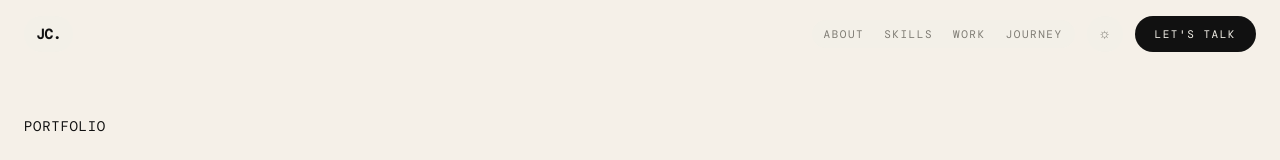
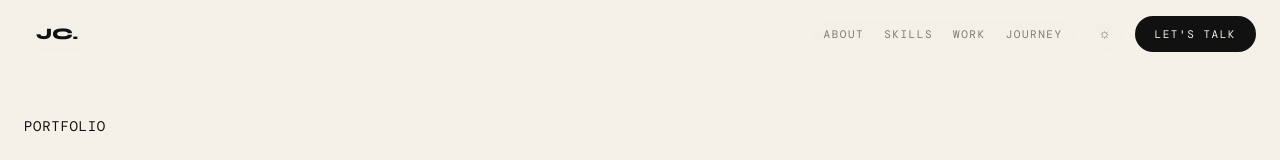
Before and after one commit to Joko2005/Joko-Portfolio, a Next.js app: page / in a window 1280 px wide. Shown: the top 160 px of the page. Built offline with nearby package versions, Linux system fonts and the light colour scheme; a web font is replaced by a local one.

Commit message:
refactor: reorganize sections into components and update imports

```diff
--- a/src/app/page.tsx
+++ b/src/app/page.tsx
@@ -6,7 +6,7 @@ import {
   JourneySection,
   SkillsSection,
   WorkSection,
-} from "../sections";
+} from "../components/sections";
 
 export default function Home() {
   return (
--- a/src/components/ui/header.tsx
+++ b/src/components/ui/header.tsx
@@ -17,7 +17,7 @@ export function Header() {
 				<Link
 					href="/"
 					aria-label="Go to homepage"
-					className={`${pillBaseClass} px-3 font-mono text-sm font-semibold text-[#111111]`}
+					className={`${pillBaseClass} px-3 font-syne text-16 font-extrabold text-[#111111]`}
 				>
 					JC.
 				</Link>
```
Also changed, not shown: src/components/sections/home/AboutSection.tsx (renamed from src/sections/home/AboutSection.tsx), src/components/sections/home/ContactSection.tsx (renamed from src/sections/home/ContactSection.tsx), src/components/sections/home/HeroSection.tsx (renamed from src/sections/home/HeroSection.tsx), src/components/sections/home/JourneySection.tsx (renamed from src/sections/home/JourneySection.tsx), src/components/sections/home/SkillsSection.tsx (renamed from src/sections/home/SkillsSection.tsx), src/components/sections/home/WorkSection.tsx (renamed from src/sections/home/WorkSection.tsx), src/components/sections/home/index.ts (renamed from src/sections/home/index.ts), src/components/sections/index.ts (renamed from src/sections/index.ts).
